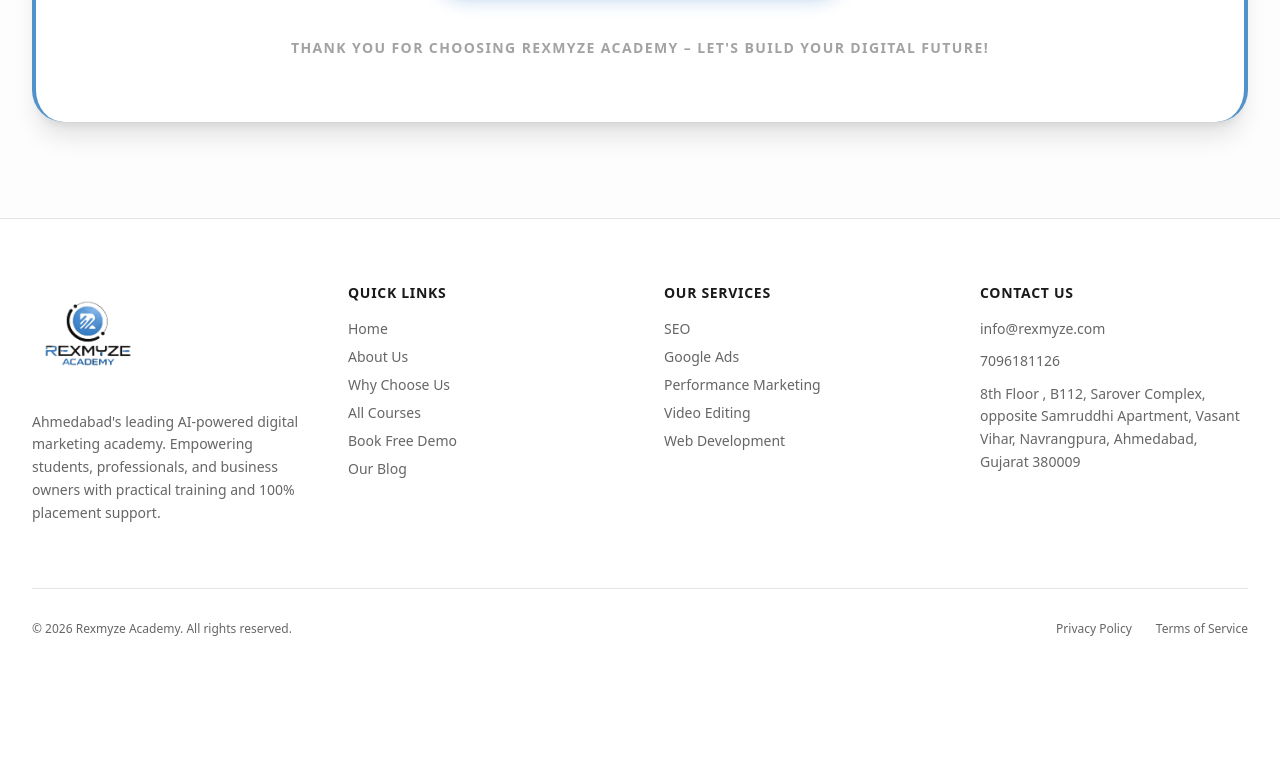
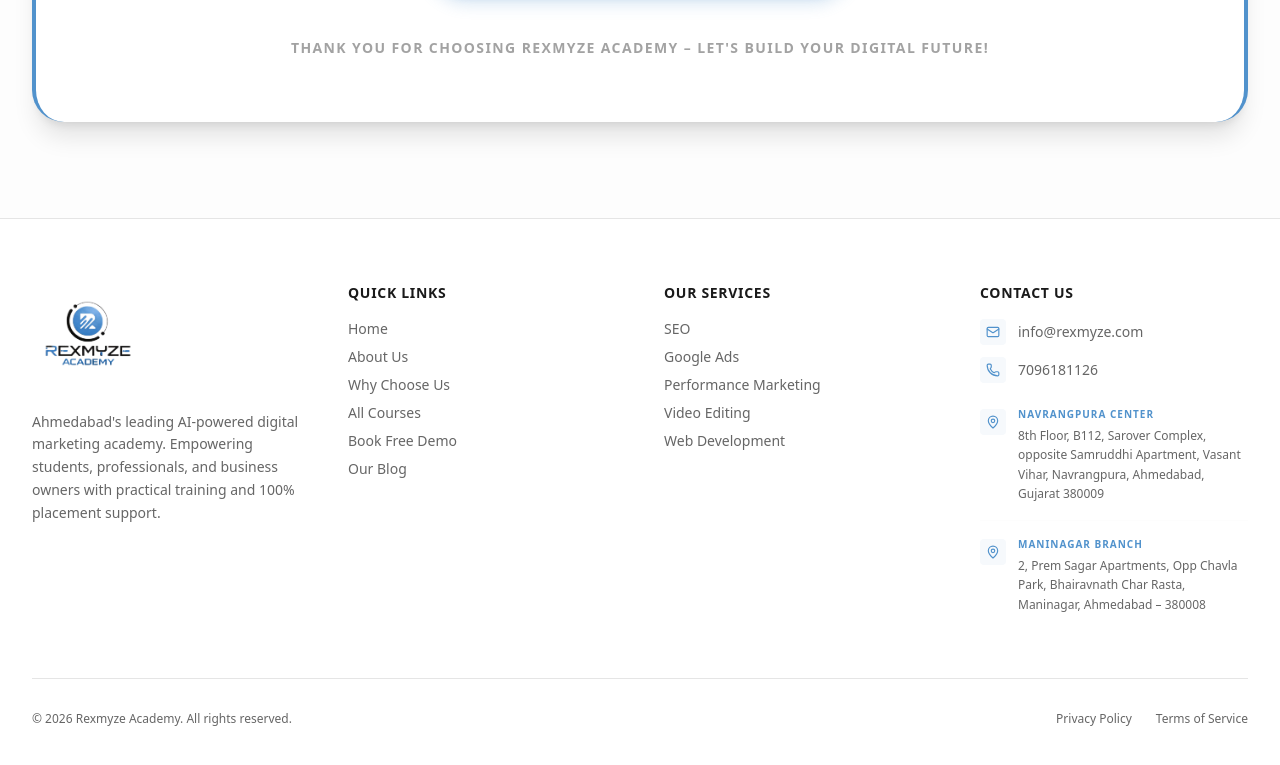
Before and after one commit to Ayushi4974/Rexmyze, a Next.js app: page / in a window 1280 px wide. Shown: the part 5431-6196 px from the top of the page. Before the commit the page ends 6132 px from the top, so only its background shows below. Built offline with nearby package versions, Linux system fonts and the light colour scheme.

Commit message:
Update footer with dual office addresses and premium layout

```diff
--- a/src/components/shared/footer.tsx
+++ b/src/components/shared/footer.tsx
@@ -1,5 +1,6 @@
 import Link from "next/link";
 import Image from "next/image";
+import { Mail, Phone, MapPin } from "lucide-react";
 
 export default function Footer() {
   return (
@@ -50,16 +51,47 @@
 
           <div className="flex flex-col space-y-4 order-4 md:order-4 col-span-2 md:col-span-1">
             <h3 className="text-sm font-semibold uppercase tracking-wider text-foreground">Contact Us</h3>
+            <div className="space-y-6">
               <div className="space-y-3">
-              <a href="mailto:info@rexmyze.com" className="text-sm text-muted-foreground hover:text-primary transition-colors block">
+                <a href="mailto:info@rexmyze.com" className="group flex items-center gap-3 text-sm text-muted-foreground hover:text-primary transition-all">
+                  <div className="p-1.5 rounded-md bg-primary/5 text-primary group-hover:bg-primary group-hover:text-white transition-all">
+                    <Mail size={14} />
+                  </div>
                   info@rexmyze.com
                 </a>
-              <a href="tel:7096181126" className="text-sm text-muted-foreground hover:text-primary transition-colors block">
+                <a href="tel:7096181126" className="group flex items-center gap-3 text-sm text-muted-foreground hover:text-primary transition-all">
+                  <div className="p-1.5 rounded-md bg-primary/5 text-primary group-hover:bg-primary group-hover:text-white transition-all">
+                    <Phone size={14} />
+                  </div>
                   7096181126
                 </a>
-              <p className="text-sm text-muted-foreground leading-relaxed">
-                8th Floor , B112, Sarover Complex, opposite Samruddhi Apartment, Vasant Vihar, Navrangpura, Ahmedabad, Gujarat 380009
+              </div>
+
+              <div className="space-y-4">
+                <div className="group flex items-start gap-3">
+                  <div className="p-1.5 rounded-md bg-primary/5 text-primary mt-0.5 group-hover:bg-primary group-hover:text-white transition-all">
+                    <MapPin size={14} />
+                  </div>
+                  <div>
+                    <p className="text-[10px] font-black uppercase tracking-widest text-primary mb-1">Navrangpura Center</p>
+                    <p className="text-xs text-muted-foreground leading-relaxed">
+                      8th Floor, B112, Sarover Complex, opposite Samruddhi Apartment, Vasant Vihar, Navrangpura, Ahmedabad, Gujarat 380009
                     </p>
+                  </div>
+                </div>
+
+                <div className="group flex items-start gap-3 pt-4 border-t border-border/10">
+                  <div className="p-1.5 rounded-md bg-primary/5 text-primary mt-0.5 group-hover:bg-primary group-hover:text-white transition-all">
+                    <MapPin size={14} />
+                  </div>
+                  <div>
+                    <p className="text-[10px] font-black uppercase tracking-widest text-primary mb-1">Maninagar Branch</p>
+                    <p className="text-xs text-muted-foreground leading-relaxed">
+                      2, Prem Sagar Apartments, Opp Chavla Park, Bhairavnath Char Rasta, Maninagar, Ahmedabad – 380008
+                    </p>
+                  </div>
+                </div>
+              </div>
             </div>
           </div>
         </div>
```
Lines whose indentation alone changed are shown as unchanged.
